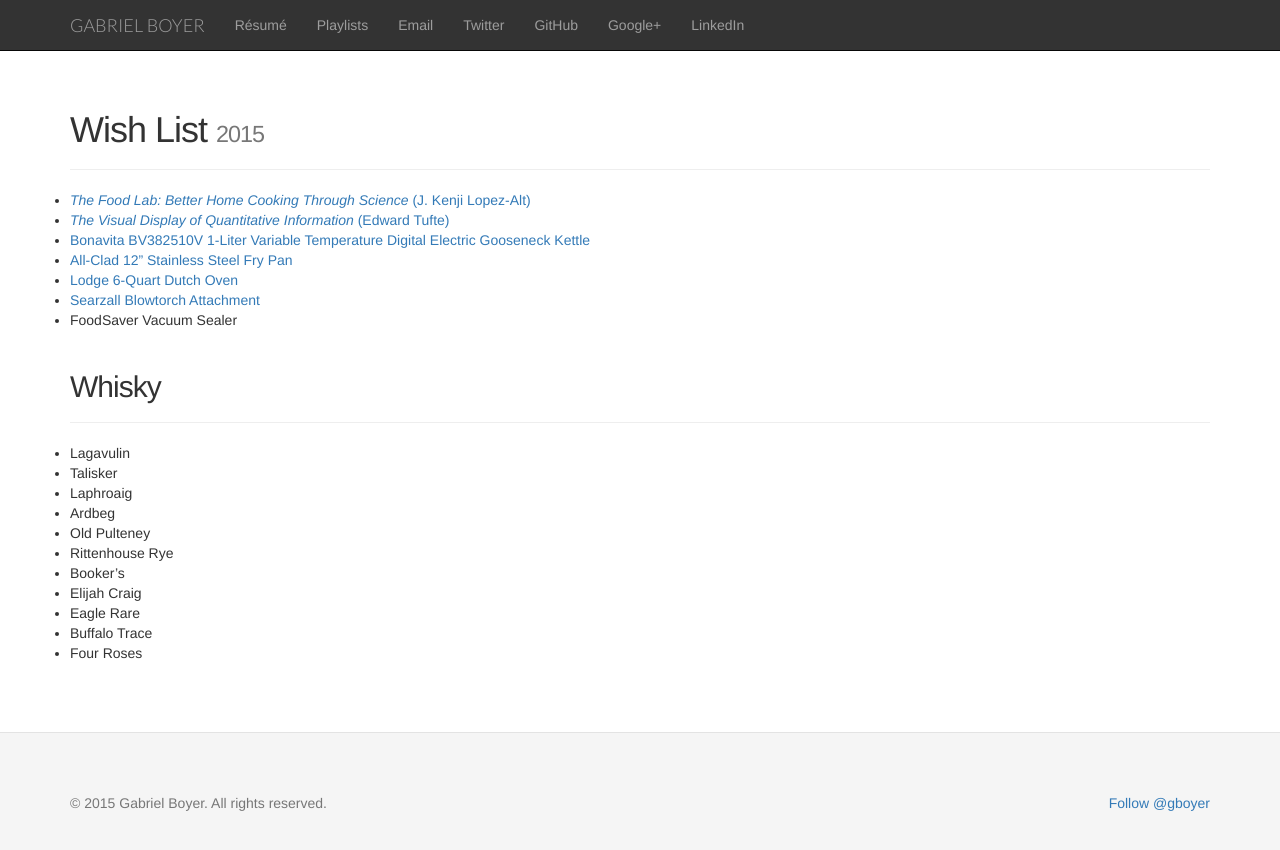
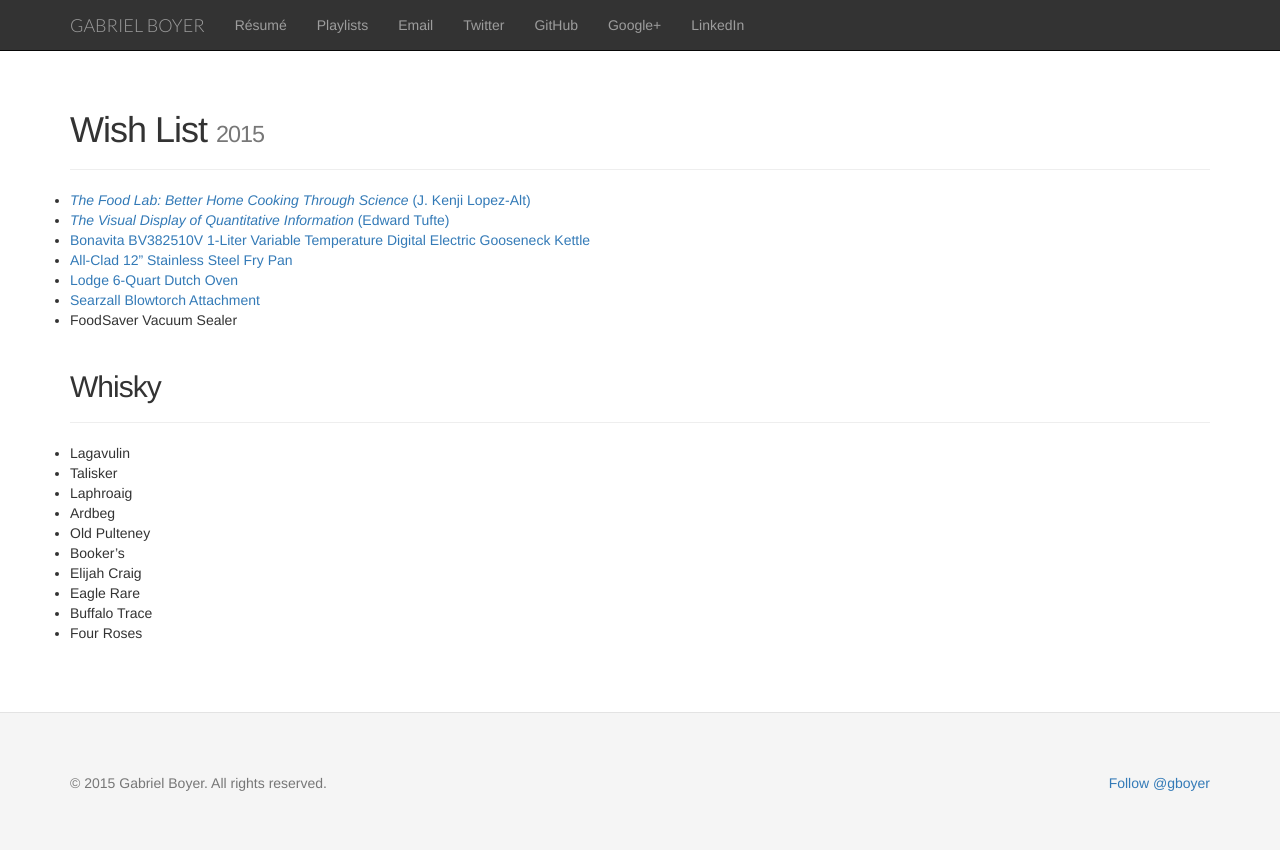
Before and after one commit to gabe/gabe.github.com, a Jekyll site: the page built from wishlist.md, in a window 1280 px wide. Shown: the top 850 px of the page. Built offline with Jekyll 4.4.1, drawn with Linux system fonts in a browser that asks for light colours; nearby versions of some CDN libraries; comment, search, counter and statistics services are not loaded.

Commit message:
Update wishlist.md

```diff
--- a/wishlist.md
+++ b/wishlist.md
@@ -24,7 +24,6 @@
 - Laphroaig
 - Ardbeg
 - Old Pulteney
-- Rittenhouse Rye
 - Booker's
 - Elijah Craig
 - Eagle Rare
```
